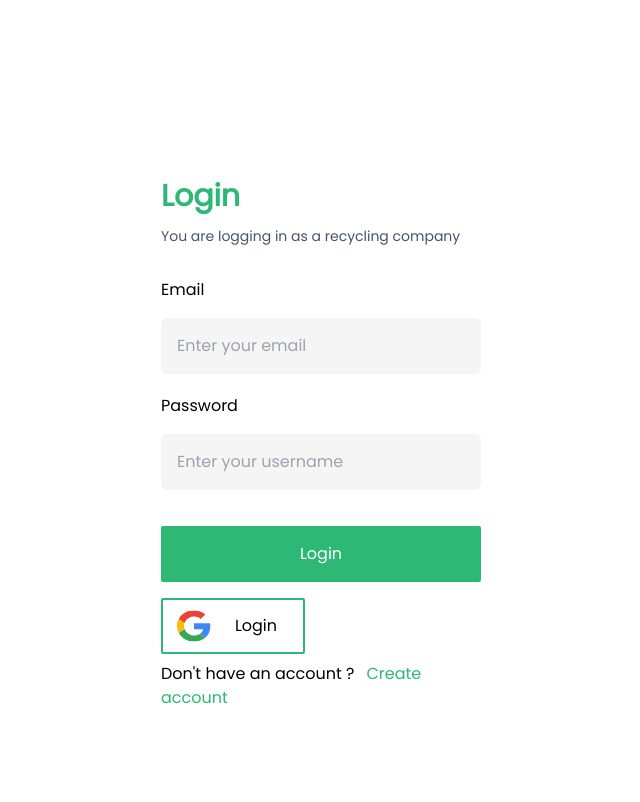
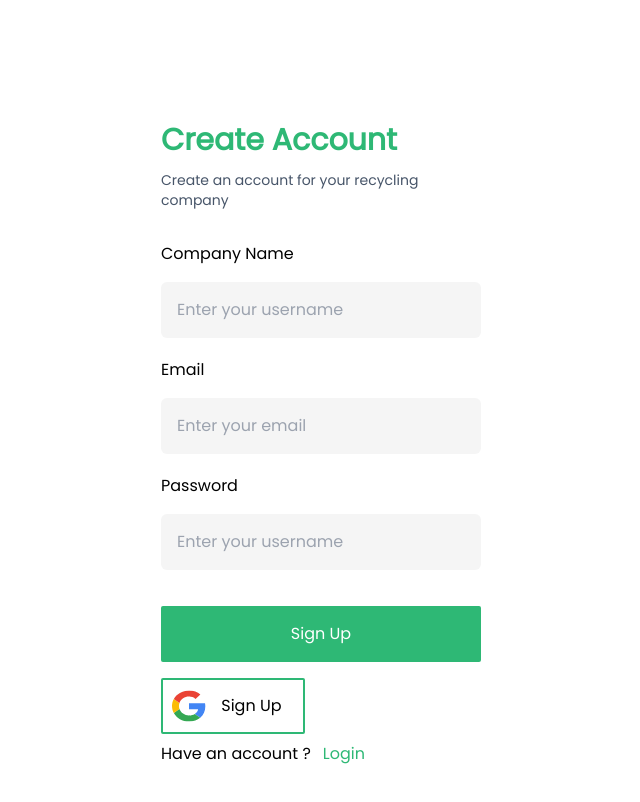
Before and after one commit to Adedoyin-Emmanuel/Recykle, a React (Vite) app: page /company/auth in a window 1280 px wide. Shown: the top 802 px of the page, without its empty margins (319-959 px from the left). Built offline with nearby package versions, Linux system fonts and the light colour scheme.

Commit message:
Updated company auth next page route

```diff
--- a/src/pages/CompanyAuth/CompanyAuth.tsx
+++ b/src/pages/CompanyAuth/CompanyAuth.tsx
@@ -4,8 +4,8 @@ import Layout from "../../components/Layout/Layout";
 import Input from "../../components/Input/Input";
 import Button from "../../components/Button/Button";
 import GoogleIcon from "./../../assets/google.svg";
-import { navigateToDetails } from "../../utils/navigate";
-import { useNavigate } from "react-router-dom";
+import { navigateToCompanyDetails } from "../../utils/navigate";
+import { useNavigate, useLocation } from "react-router-dom";
 
 interface HeaderProps {
   headerText?: string;
@@ -27,9 +27,12 @@ const Header = ({ headerText, subHeaderText }: HeaderProps): JSX.Element => {
 
 const CompanyAuth = (): JSX.Element => {
   const navigateTo = useNavigate();
+  const location = useLocation();
+  const queryParams = new URLSearchParams(location.search);
+  const loginParam = queryParams.get("login");
 
   const handleAuthButtonClick = () => {
-    navigateToDetails(navigateTo);
+    navigateToCompanyDetails(navigateTo);
   };
 
   const CompanyLogin = (): JSX.Element => {
@@ -133,7 +136,9 @@ const CompanyAuth = (): JSX.Element => {
       </form>
     );
   };
-  const [authType, setAuthType] = useState<JSX.Element>(<CompanyLogin />);
+  const [authType, setAuthType] = useState<JSX.Element>(
+    loginParam === "true" ? <CompanyLogin /> : <CompanySignup />
+  );
 
   const handleLoginTextClick = () => {
     setAuthType(<CompanyLogin />);
```
